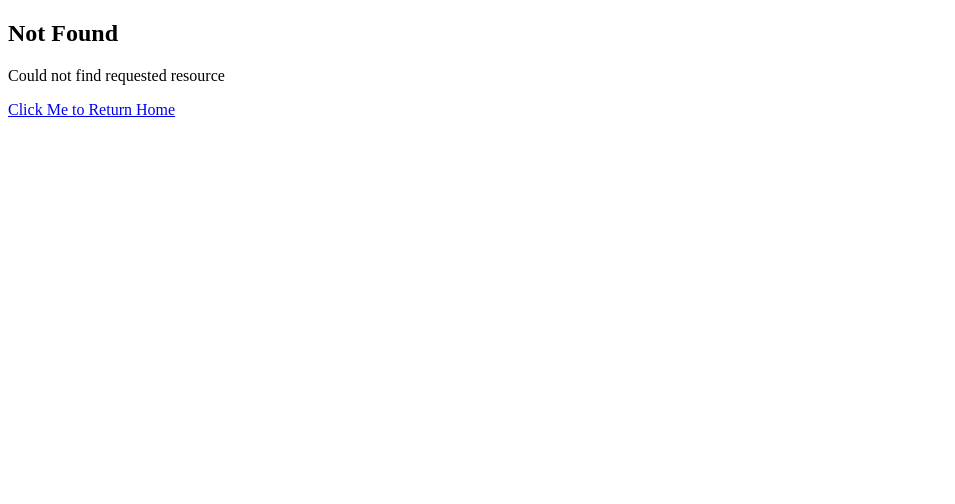
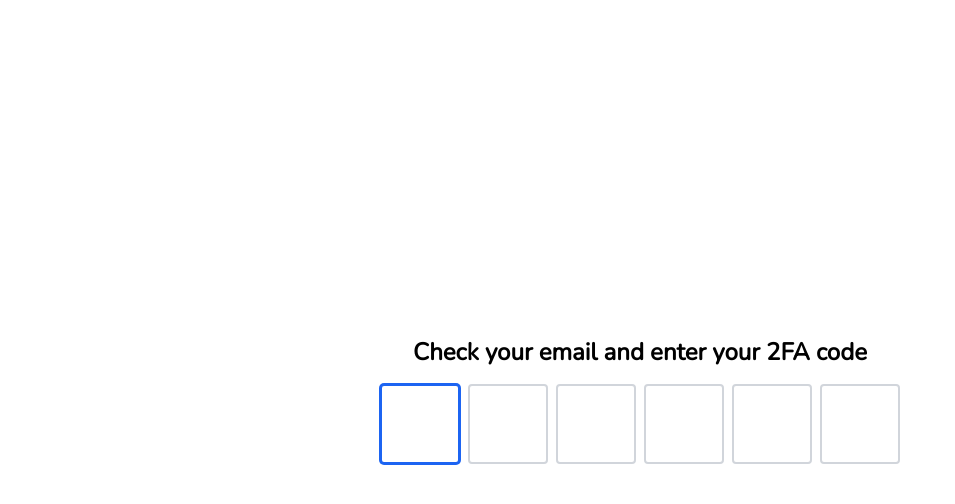
Before and after one commit to fidhalkotta/PEAR-Tool, a Next.js app in the folder app/frontend/: page /login/2fa in a window 1280 px wide. Before the commit this address had no page. Shown: the top 504 px of the page, without its empty margins (0-955 px from the left). Built offline with nearby package versions, Linux system fonts and the light colour scheme.

Commit message:
feat: fix login page. add 2fa page

```diff
--- /dev/null
+++ b/app/frontend/src/app/login/2fa/page.tsx
@@ -0,0 +1,65 @@
+"use client";
+
+import React, { useEffect, useRef, useState } from "react";
+import MinimalLayout from "@/app/layouts/minimalLayout";
+import { useRouter } from "next/navigation";
+
+export default function TwoFactorAuth() {
+	const [inputs, setInputs] = useState(new Array(6).fill(""));
+	const [status, setStatus] = useState({ error: false, success: false });
+	const inputRefs = useRef(new Array(6).fill(null));
+	const router = useRouter();
+
+	useEffect(() => {
+		inputRefs.current[0].focus();
+	}, []);
+
+	const handleInputChange = (index, event) => {
+		const newInputs = [...inputs];
+		newInputs[index] = event.target.value.slice(0, 1);
+		setInputs(newInputs);
+
+		if (index < 5 && event.target.value)
+			inputRefs.current[index + 1].focus();
+		 else if (index === 5) {
+			if (newInputs.join("") === "202020") {
+				setStatus({ error: false, success: true });
+				setTimeout(() => {
+					router.push("/home");
+				}, 600);
+			} else {
+				console.log("Incorrect 2FA code");
+				setStatus({ error: true, success: false });
+				setTimeout(() => setStatus({ error: false, success: false }), 750);
+			}
+		}
+	};
+
+	return (
+		<MinimalLayout>
+			<div className="flex flex-col items-center justify-center h-screen">
+				<h1 className="text-2xl font-bold mb-4">Check your email and enter your 2FA code</h1>
+				<div className="flex space-x-2">
+					{inputs.map((_, index) => (
+						<input
+							key={index}
+							type="text"
+							className={`w-20 h-20 text-center text-lg border-2 rounded ${
+								status.error ? "border-red-500 animate-shake" :
+									status.success ? "border-green-500" : "border-gray-300"
+							}`}
+							maxLength="1"
+							ref={(el) => inputRefs.current[index] = el}
+							value={inputs[index]}
+							onChange={(e) => handleInputChange(index, e)}
+							onKeyUp={(e) => {
+								if (e.key === "Backspace" && !inputs[index] && index > 0)
+									inputRefs.current[index - 1].focus();
+							}}
+						/>
+					))}
+				</div>
+			</div>
+		</MinimalLayout>
+	);
+}
--- a/app/frontend/src/app/login/page.tsx
+++ b/app/frontend/src/app/login/page.tsx
@@ -1,7 +1,21 @@
-import React from "react";
+"use client";
+
+import React, { useState } from "react";
 import MinimalLayout from "@/app/layouts/minimalLayout";
+import { useRouter } from "next/navigation";
 
 export default function Login() {
+	const [username, setUsername] = useState("");
+	const [password, setPassword] = useState("");
+	const router = useRouter();
+
+	const handleLogin = () => {
+		if (username === "fidhal@peartool.com" && password === "fidhal")
+			router.push("/login/2fa");
+		else
+			alert("Incorrect username or password");
+	};
+
 	return (
 		<MinimalLayout>
 			<div className="flex flex-col lg:mx-64 md:m-32 sm:m-24 m-16">
@@ -12,11 +26,12 @@ export default function Login() {
 				</div>
 				<div className="flex flex-col">
 					<p className="mb-2">Username</p>
-					<input type="text" id="username" name="username" className="border-2 border-gray-300 rounded-md p-2 mb-4" />
+					<input type="text" value={username} onChange={(e) => setUsername(e.target.value)}
+						className="border-2 border-gray-300 rounded-md p-2 mb-4" />
 					<p className="mb-2">Password</p>
-					<input type="password" id="password" name="password" className="border-2 border-gray-300 rounded-md p-2 mb-4" />
-					<a href="/home" className="bg-black text-white px-4 py-2 rounded text-center">Login</a>
-
+					<input type="password" value={password} onChange={(e) => setPassword(e.target.value)}
+											 className="border-2 border-gray-300 rounded-md p-2 mb-4" />
+					<button onClick={handleLogin} className="bg-black text-white px-4 py-2 rounded text-center">Login</button>
 					<div className="flex items-center my-2">
 						<div className="border-t-2 border-gray-300 flex-grow"></div>
 						<div className="mx-4">or</div>
@@ -24,9 +39,7 @@ export default function Login() {
 					</div>
 					<a href="/home" className="bg-nhs-blue text-white px-4 py-2 rounded text-center">Login with NHS</a>
 				</div>
-
 			</div>
 		</MinimalLayout>
-
 	);
 }
--- a/app/frontend/src/app/not-found.tsx
+++ b/app/frontend/src/app/not-found.tsx
@@ -6,7 +6,7 @@ export default function NotFound() {
 		<div className="flex flex-col justify-center items-center">
 			<h2 className="text-lg font-semibold py-4">Not Found</h2>
 			<p>Could not find requested resource</p>
-			<Link className="text-teal-500 font-bold" href="/">Click Me to Return Home</Link>
+			<Link className="text-teal-500 font-bold" href="/home">Click Me to Return Home</Link>
 		</div>
 	);
 }
--- a/app/frontend/src/app/page.tsx
+++ b/app/frontend/src/app/page.tsx
@@ -1,9 +1,8 @@
 import React from "react";
+import Link from "next/link";
 
 export default function Default() {
 	return (
-		<p>
-      AHHHHHHHH GO TO /home
-		</p>
+		<Link className="text-teal-500 font-bold" href="/home">Click Me to Return Home</Link>
 	);
 }
--- a/app/frontend/src/components/NavigationBar.tsx
+++ b/app/frontend/src/components/NavigationBar.tsx
@@ -1,20 +1,36 @@
-import React from "react";
+import React, { useState } from "react";
+import Link from "next/link";
 
 export default function NavigationBar() {
+	const [isDropdownOpen, setIsDropdownOpen] = useState(false);
+
+	const toggleDropdown = () => setIsDropdownOpen(!isDropdownOpen);
+
 	return (
 		<div className="bg-gray-100 p-4 shadow-md">
 			<div className="container mx-auto flex justify-between items-center">
-
-				<a href="/home" className="text-xl font-bold hover:text-teal-500 duration-150">PEAR-Tool</a>
+				<Link href="/home" className="text-xl font-bold hover:text-teal-500 duration-150">
+					PEAR-Tool
+				</Link>
 				<nav>
 					<ul className="flex space-x-4">
-						<li><a href="/jobs" className="text-gray-700 hover:text-gray-900">Current Jobs</a></li>
+						<li><Link href="/jobs" className="text-gray-700 hover:text-gray-900">Current Jobs</Link></li>
 						<li><a href="#" className="text-gray-700 hover:text-gray-900">Insights</a></li>
 						<li><a href="#" className="text-gray-700 hover:text-gray-900">Getting Started</a></li>
 					</ul>
 				</nav>
-				<div>
-					<img src="images/fidhal_pfp.png" alt="Profile" className="rounded-full w-10"/>
+				<div onClick={toggleDropdown} className="relative">
+					<img src="images/fidhal_pfp.png" alt="Profile" className="rounded-full w-10 cursor-pointer"/>
+					{isDropdownOpen && (
+						<div className="absolute right-0 mt-2 py-2 w-48 bg-white rounded-lg shadow-xl">
+							<Link href="/settings"
+								className="block px-4 py-2 text-gray-800 hover:bg-gray-100">Settings</Link>
+							<Link href="/inventory"
+								className="block px-4 py-2 text-gray-800 hover:bg-gray-100">Inventory</Link>
+							<Link href="/login"
+								className="block px-4 py-2 text-gray-800 hover:bg-gray-100">Logout</Link>
+						</div>
+					)}
 				</div>
 			</div>
 		</div>
--- a/app/frontend/tailwind.config.ts
+++ b/app/frontend/tailwind.config.ts
@@ -21,7 +21,18 @@ const config: Config = {
 				'nhs-light-blue': '#41B6E6',
 				'nhs-aqua-blue': '#00A9CE',
 				'nhs-pale-grey': '#E8EDEE',
-        }
+			},
+			animation: {
+				shake: 'shake 0.75s cubic-bezier(.36,.07,.19,.97) both',
+			},
+			keyframes: {
+				shake: {
+					'10%, 90%': {transform: 'translateX(-1px)'},
+					'20%, 80%': {transform: 'translateX(2px)'},
+					'30%, 50%, 70%': {transform: 'translateX(-4px)'},
+					'40%, 60%': {transform: 'translateX(4px)'},
+				},
+			},
 		},
 	},
 	plugins: [
```
Lines whose indentation alone changed are shown as unchanged.
